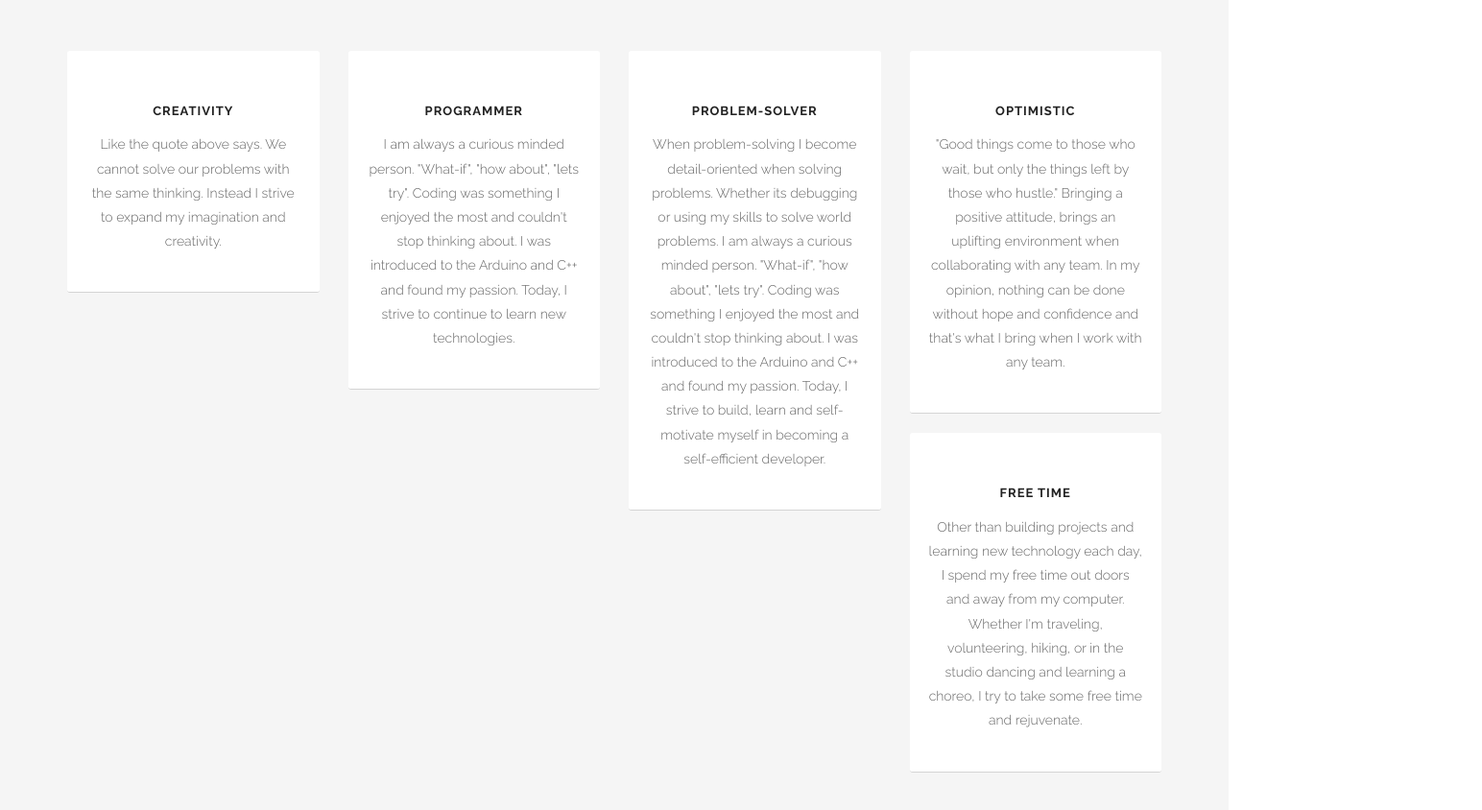
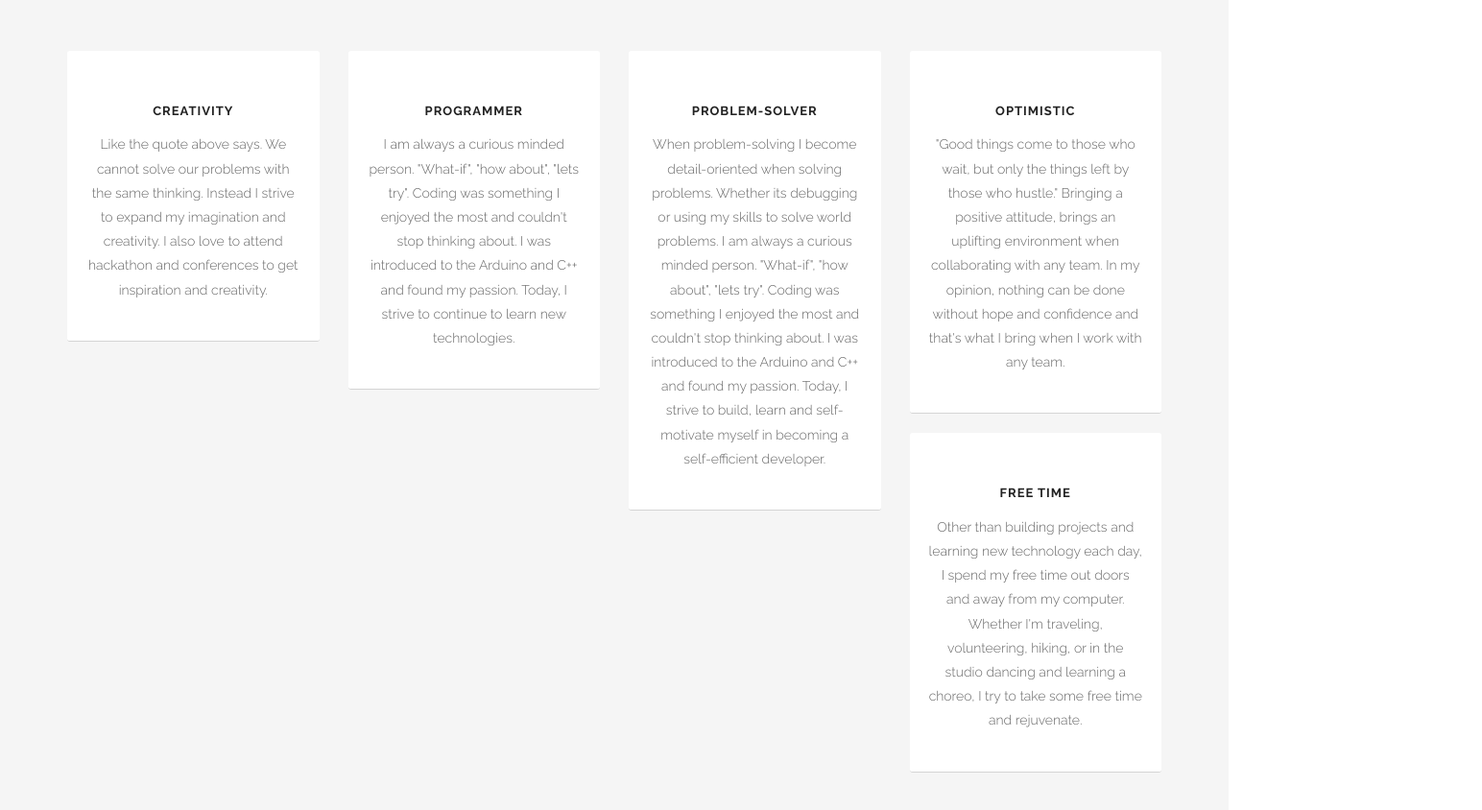
Before and after one commit to monacook/Website_Portfolio, a plain HTML site: page index.html in a window 1280 px wide. Shown: the part 1140-1984 px from the top of the page at 96% size, 1544 px wide, since content can reach past the window. Drawn offline with Linux system fonts and the light colour scheme.

Commit message:
creativity

```diff
--- a/index.html
+++ b/index.html
@@ -119,7 +119,7 @@
 						<div class="iconbox-text">
 							<h3 class="iconbox-title">Creativity</h3>
 							<div class="iconbox-desc">
-								Like the quote above says. We cannot solve our problems with the same thinking. Instead I strive to expand my imagination and creativity.
+								Like the quote above says. We cannot solve our problems with the same thinking. Instead I strive to expand my imagination and creativity. I also love to attend hackathon and conferences to get inspiration and creativity.
 							</div>
 						</div>
 					</div>
```
